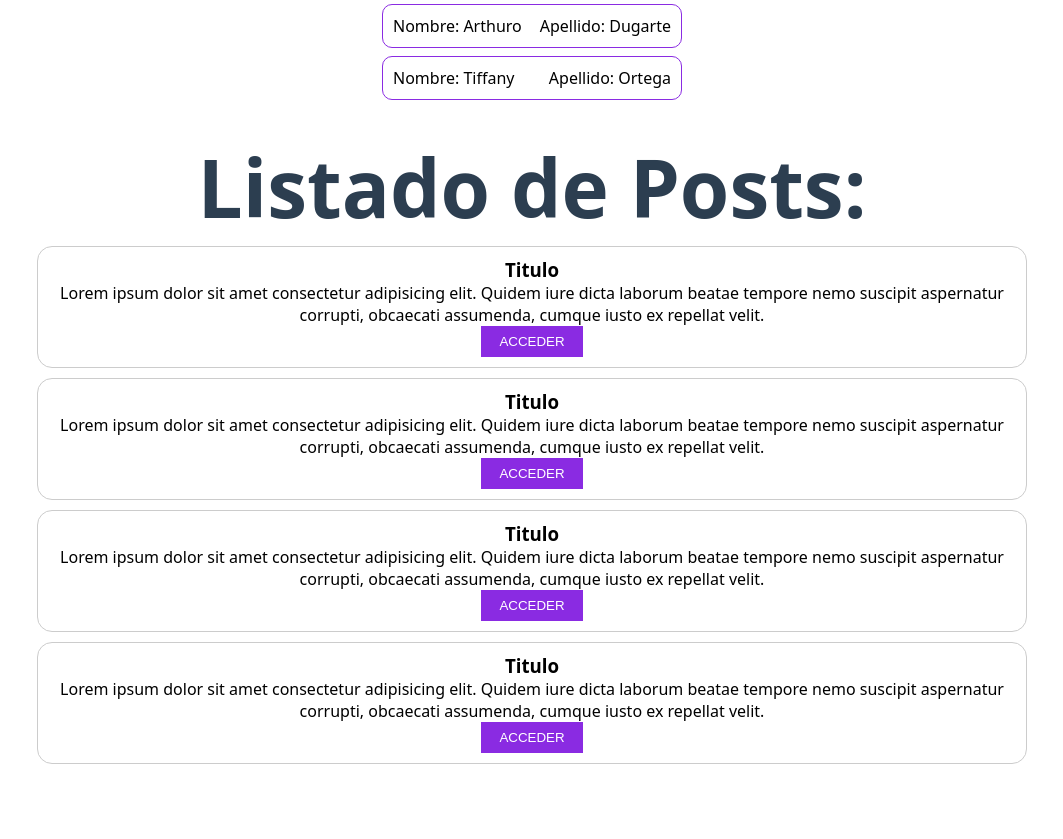
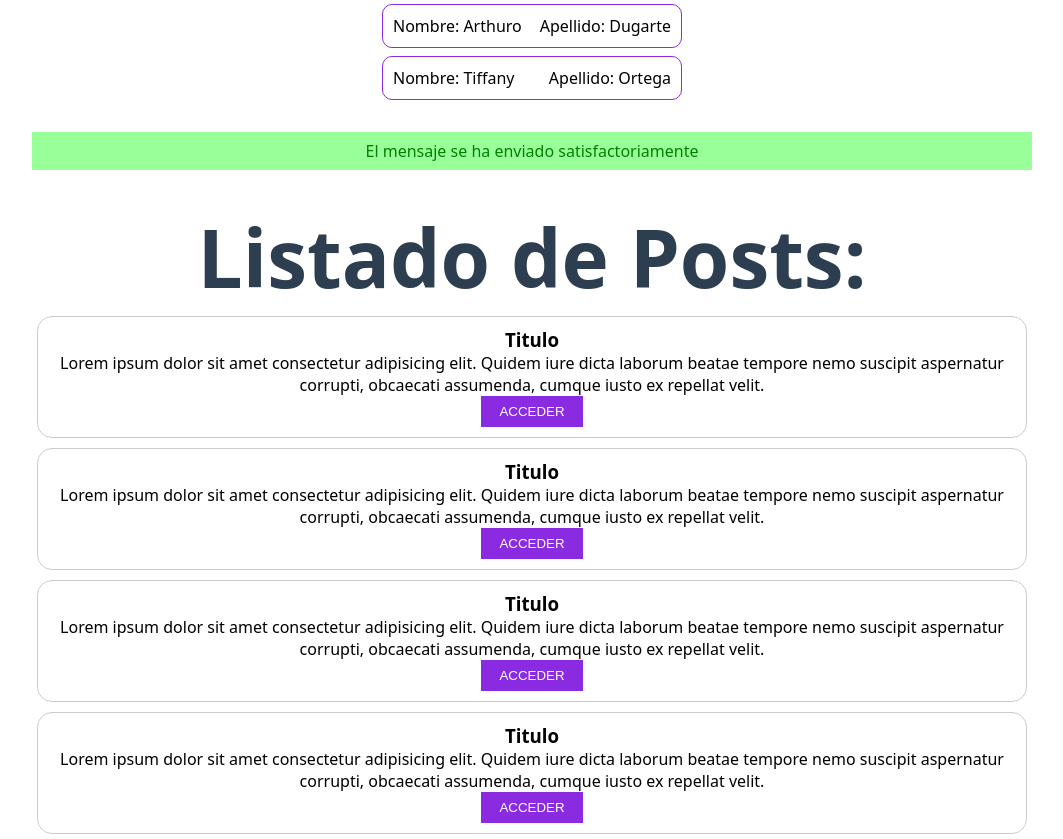
Before and after one commit to Pancratzia/Vue-Projects, a Vue app in the folder helloworld/: page / in a window 1280 px wide. Shown: the part 900-1739 px from the top of the page, without its empty margins (108-1171 px from the left). Before the commit the page ends 1669 px from the top, so only its background shows below. Built offline with nearby package versions, Linux system fonts and the light colour scheme.

Commit message:
Usando el bind de clases

```diff
--- a/helloworld/src/App.vue
+++ b/helloworld/src/App.vue
@@ -8,6 +8,8 @@
     <ExampleSelective />
 
     <ExampleFor />
+
+    <ExamplesBind />
 
     <h1>Listado de Posts:</h1>
 
@@ -22,6 +24,7 @@ import CounterOption from './components/CounterOption.vue';
 import CounterComposition from './components/CounterComposition.vue';
 import ExampleSelective from './components/ExampleSelective.vue';
 import ExampleFor from './components/ExampleFor.vue';
+import ExamplesBind from './components/ExamplesBind.vue';
 </script>
 
 <style>
--- /dev/null
+++ b/helloworld/src/components/ExamplesBind.vue
@@ -0,0 +1,30 @@
+<template>
+    <div class="mensajes">
+        <p :class="{ danger: hasError, success: !hasError }">{{ message }}</p>
+    </div>
+</template>
+
+<script lang="ts" setup>
+let hasError = Math.random() > 0.5;
+const message = hasError ? 'Se ha producido un error' : 'El mensaje se ha enviado satisfactoriamente';
+</script>
+
+<style scoped>
+.mensajes {
+    margin: 2rem auto;
+
+    & p {
+        padding: .5rem;
+    }
+}
+
+.danger {
+    color: red;
+    background-color: rgba(255, 0, 0, 0.4);
+}
+
+.success {
+    color: green;
+    background-color: rgba(0, 255, 0, 0.4);
+}
+</style>
```
